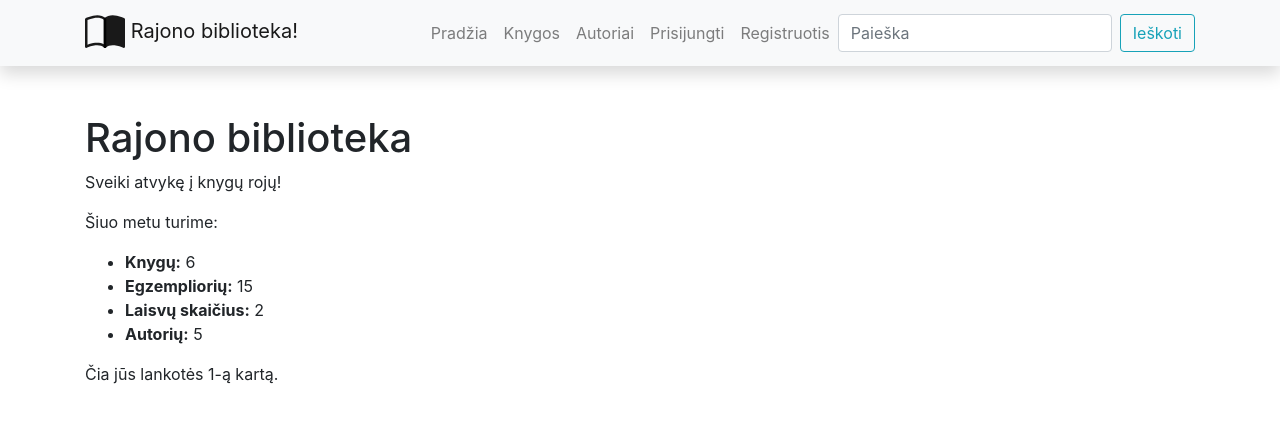
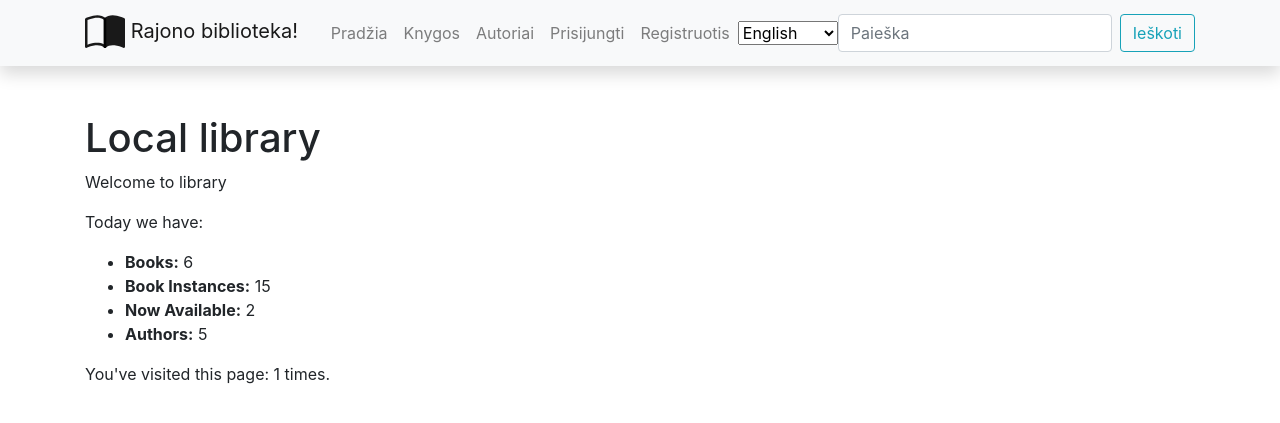
Before and after one commit to ram-pyth/django1, a Django app: page /library/ in a window 1280 px wide. Shown: the top 423 px of the page. Run offline with Django 4.2, Linux system fonts and the light colour scheme; data comes from the database, SQL or seed files in the repository; both versions use the stored data as it was after the commit; some libraries are stand-ins or nearby versions.

Commit message:
11 pask su vertimais

```diff
--- a/mysite/library/templates/base.html
+++ b/mysite/library/templates/base.html
@@ -21,6 +21,7 @@
     <link rel="stylesheet" href="{% static 'css/styles.css' %}" />
   </head>
   <body>
+  {% load i18n %}
     <!-- Navigation -->
 
     <nav
@@ -85,6 +86,26 @@
             <li class="nav-item"><a class="nav-link" href="{% url 'register'%}">Registruotis</a></li>
           {% endif %}
           </ul>
+
+          <form action="{% url 'set_language' %}" method="post">
+        {% csrf_token %}
+        <input name="next" type="hidden" value="{{ redirect_to }}"/>
+        <select name="language" onchange="this.form.submit()">
+          {% load static %}
+          {% get_current_language as LANGUAGE_CODE %}
+          {% get_available_languages as LANGUAGES %}
+          {% for lang in LANGUAGES %}
+          <option style="background-image: url({% static 'img/lt.png' %});" value="{{ lang.0 }}" {% if lang.0 == LANGUAGE_CODE %} selected="selected" {% endif %}>
+            {{ lang.1 }}
+          </option>
+          {% endfor %}
+        </select>
+      </form>
+
+
+
+
+
           <form
             class="form-inline my-2 my-lg-0"
             action="{% url 'search_link' %}"
--- a/mysite/library/templates/index.html
+++ b/mysite/library/templates/index.html
@@ -1,14 +1,14 @@
 {% extends "base.html" %}
-
+{% load i18n %}
 {% block content %}
-<h1>Rajono biblioteka</h1>
-<p>Sveiki atvykę į knygų rojų!</p>
-<p>Šiuo metu turime:</p>
+<h1>{% trans "Local library" %}</h1>
+<p>{% trans "Welcome to library" %}</p>
+<p>{% trans "Today we have:" %}</p>
     <ul>
-        <li><strong>Knygų:</strong> {{ num_books }}</li>
-        <li><strong>Egzempliorių:</strong> {{ num_instances }}</li>
-        <li><strong>Laisvų skaičius:</strong> {{ num_instances_available }}</li>
-        <li><strong>Autorių:</strong> {{ num_authors }}</li>
+        <li><strong>{% trans "Books:" %}</strong> {{ num_books }}</li>
+        <li><strong>{% trans "Book Instances:" %}</strong> {{ num_instances }}</li>
+        <li><strong>{% trans "Now Available:" %}</strong> {{ num_instances_available }}</li>
+        <li><strong>{% trans "Authors:" %}</strong> {{ num_authors }}</li>
     </ul>
-<p>Čia jūs lankotės {{ num_visits }}-ą kartą.</p>
+<p>{% trans "You've visited this page:"%} {{ num_visits }} {% trans "times"%}.</p>
 {% endblock %}
--- a/mysite/library/urls.py
+++ b/mysite/library/urls.py
@@ -12,4 +12,5 @@ urlpatterns = [
     path("mybooks/", views.LoanedBooksByUserListView.as_view(), name="my-borrowed"),
     path("register/", views.register, name="register"),
     path("profilis/", views.profilis, name="profilis"),
+    path("i18n/", include("django.conf.urls.i18n")),
 ]
--- a/mysite/library/views.py
+++ b/mysite/library/views.py
@@ -10,6 +10,7 @@ from django.shortcuts import render, get_object_or_404, redirect, reverse
 from django.views import generic
 from django.views.decorators.csrf import csrf_protect
 from django.views.generic.edit import FormMixin
+from django.utils.translation import gettext as _
 
 from .forms import BookReviewForm, UserUpdateForm, ProfilisUpdateForm
 from .models import Book, Author, BookInstance
@@ -109,18 +110,18 @@ def register(request):
         if password == password2:
             # tikrinimas ar neužimtas username
             if User.objects.filter(username=username).exists():
-                messages.warning(request, f"Vartotojo vardas {username} užimtas!")
+                messages.warning(request, _("Username %s already exists!") % username)
                 return redirect("register")
             else:
                 if User.objects.filter(email=email).exists():
-                    messages.error(request, f"Vartotojas su el. paštu {email} jau užregistruotas!", extra_tags="danger")
+                    messages.error(request, _("Email %s already exists!") % email, extra_tags="danger")
                     return redirect("register")
                 else:
                     # jei patikrinimai praeiti, registruojam naują
                     User.objects.create_user(username=username, email=email, password=password)
-                    messages.success(request, f'Vartotojas {username} sukurtas')
+                    messages.success(request, _("User %s created") )
         else:
-            messages.error(request, "Slaptažodžiai nesutampa!!!")
+            messages.error(request, _("Passwords do not match!!!"))
             return redirect("register")
     return render(request, "register.html")
 
```
Also changed, not shown: mysite/library/models.py (+4 -3 lines), mysite/mysite/settings.py (+9 -2 lines), mysite/db.sqlite3.
